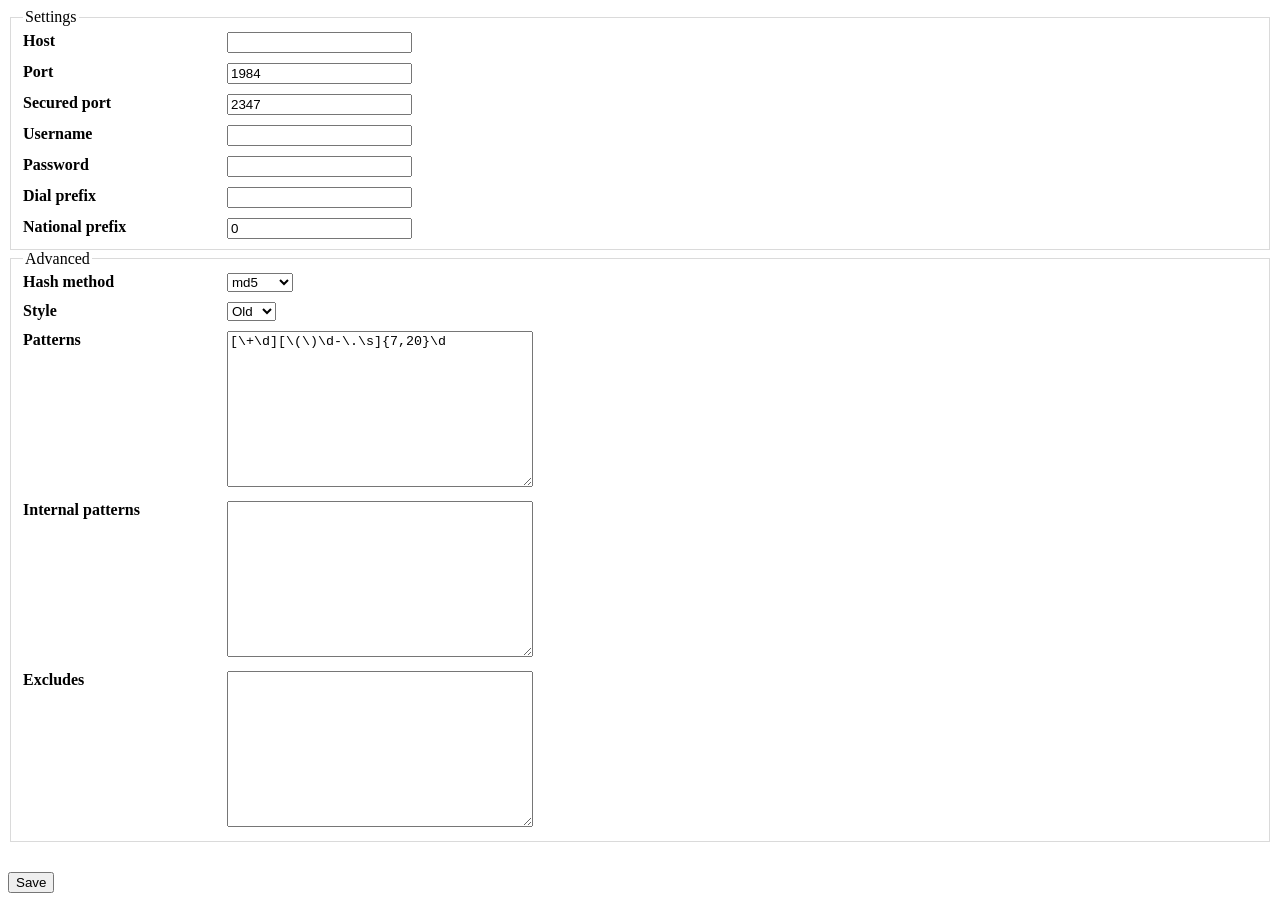
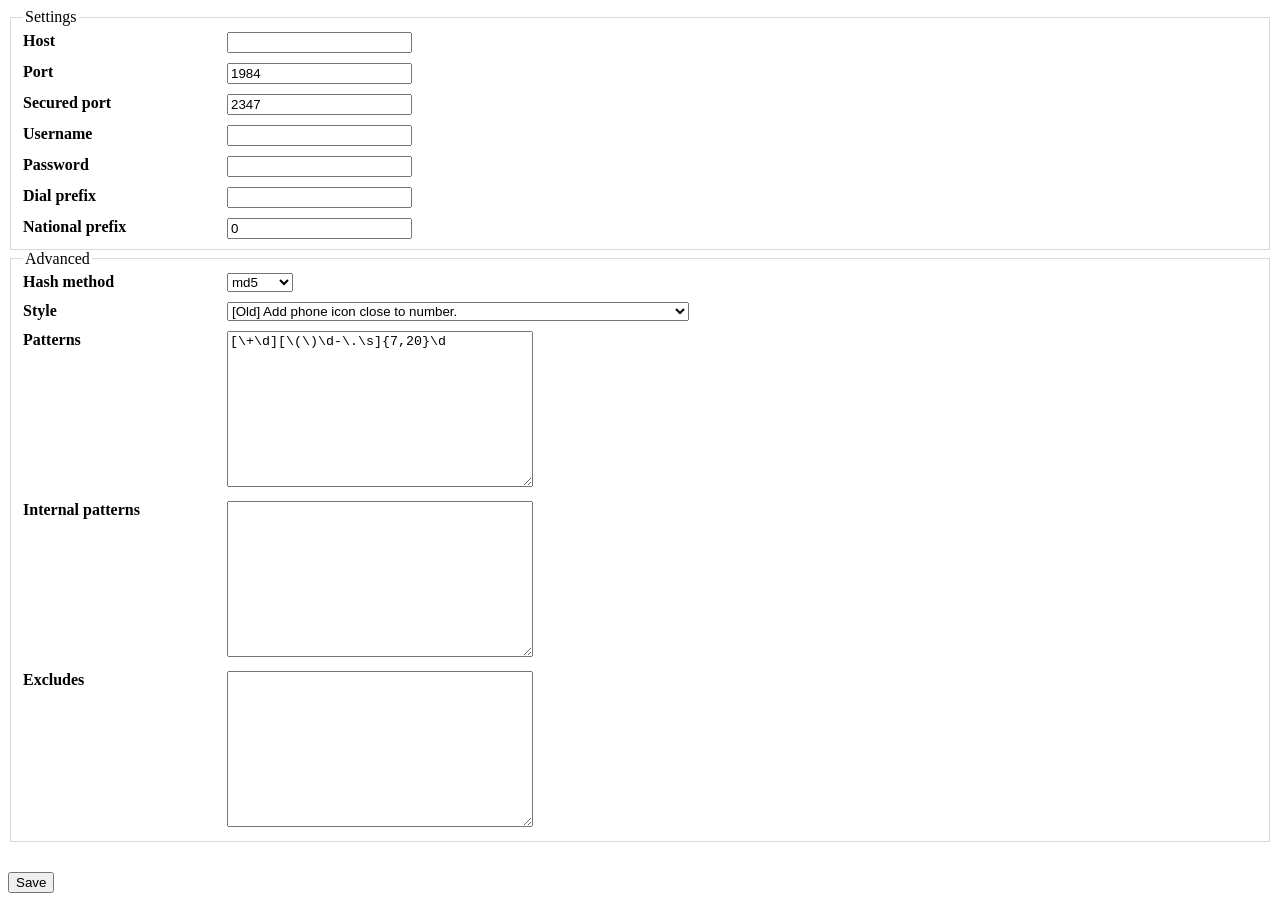
Before and after one commit to TelNowEdge/webkit-clicktocall, a browser extension: page options.html in a window 1280 px wide. Drawn offline with Linux system fonts and the light colour scheme.

Commit message:
[ADD] New option to disable DOM injector

```diff
--- a/ClickToCall.js
+++ b/ClickToCall.js
@@ -89,7 +89,8 @@ ClickToCall.prototype = {
         .load()
         .then(() => {
           if (
-            this.dataStorage.get('username') === ''
+            this.dataStorage.get('style') === 'disable'
+              || this.dataStorage.get('username') === ''
               || this.dataStorage.get('host') === ''
               || this.dataStorage.get('port') === ''
               || this.dataStorage.get('securePort') === ''
--- a/options.html
+++ b/options.html
@@ -82,8 +82,9 @@
         <div>
           <label>Style</label>
           <select id="tne_style">
-            <option value="old">Old</option>
-            <option value="new">New</option>
+            <option value="old">[Old] Add phone icon close to number.</option>
+            <option value="new">[New] Underline the number. Double click to call.</option>
+            <option value="disable">[Disable] Doesn't append anything. Only contextual menu will be available.</option>
           </select>
         </div>
         <div>
```
